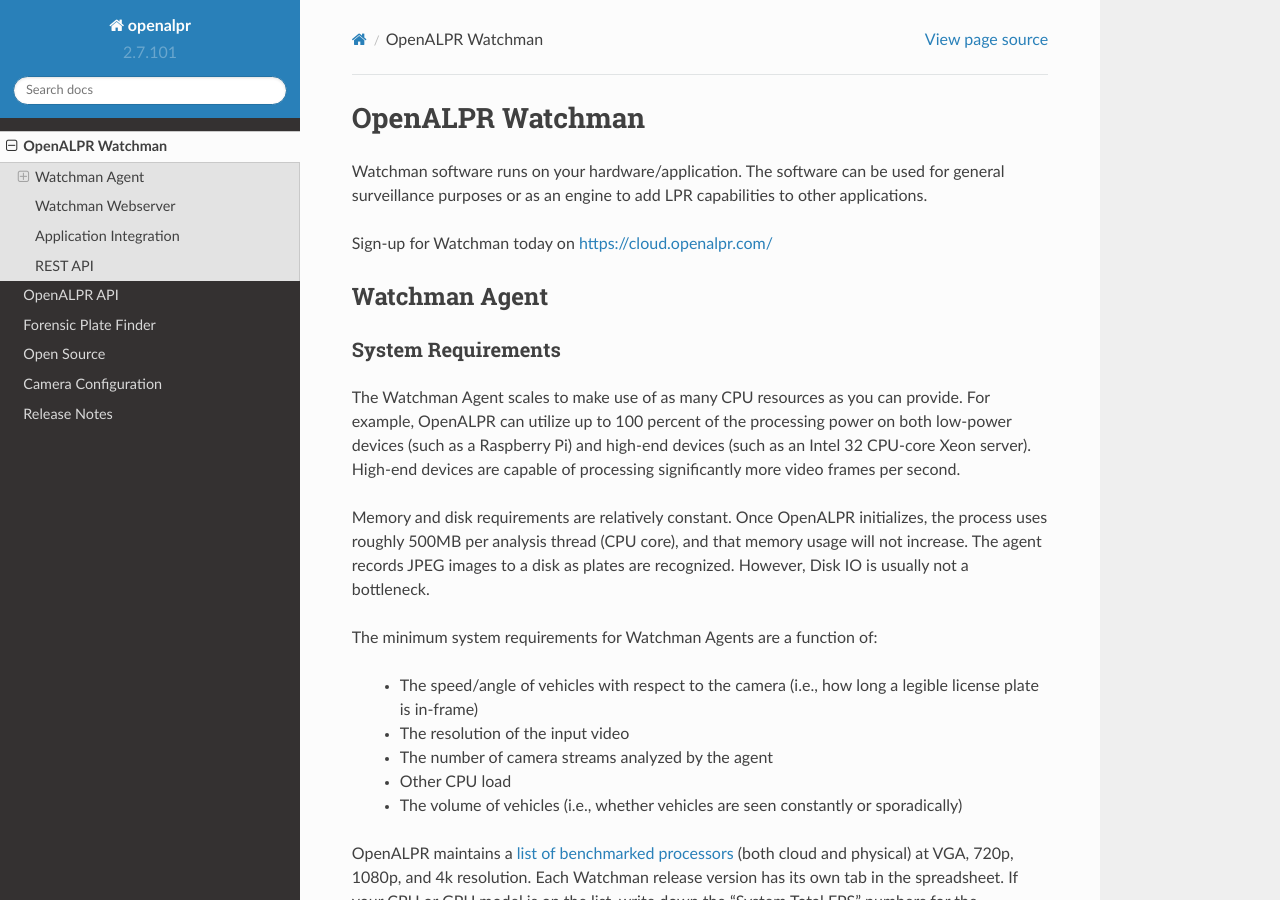
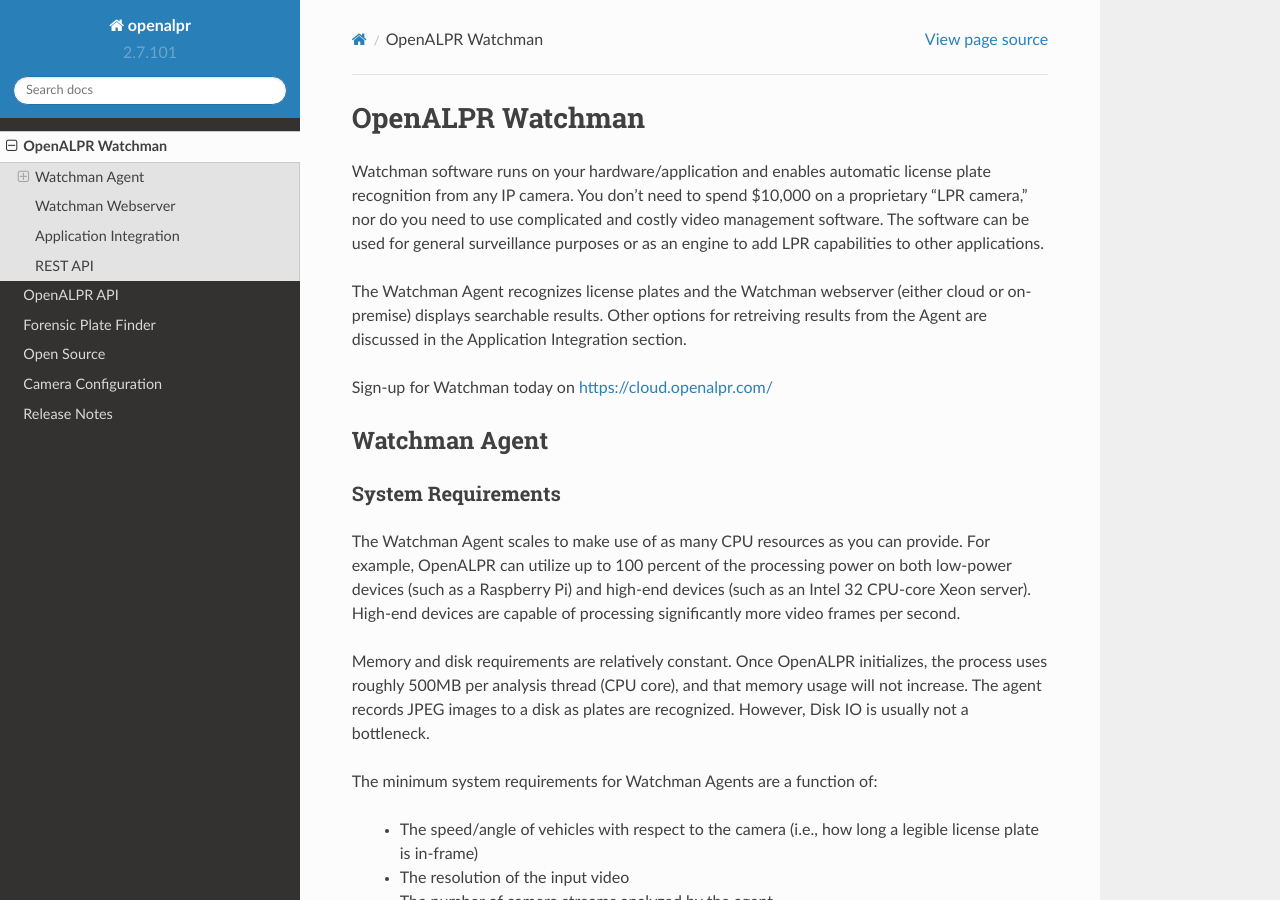
Before and after one commit to openalpr/doc, a Sphinx documentation site: the page built from source/watchman.rst, in a window 1280 px wide and 900 px high. Built offline with Sphinx 7.4.7 and the Read the Docs theme 2.0.0, drawn with Linux system fonts in a browser that asks for light colours.

Commit message:
move general Watchman info from cloud subsection to main header

```diff
--- a/source/watchman.rst
+++ b/source/watchman.rst
@@ -5,9 +5,15 @@
 OpenALPR Watchman
 ********************
 
-Watchman software runs on your hardware/application. The software can be used for general surveillance purposes or as an engine to add LPR capabilities to other applications.
+Watchman software runs on your hardware/application and enables automatic license plate recognition from any IP camera.
+You don't need to spend $10,000 on a proprietary "LPR camera," nor do you need to use complicated and costly video management software.
+The software can be used for general surveillance purposes or as an engine to add LPR capabilities to other applications.
+
+The Watchman Agent recognizes license plates and the Watchman webserver (either cloud or on-premise) displays searchable results.
+Other options for retreiving results from the Agent are discussed in the Application Integration section.
 
 Sign-up for Watchman today on https://cloud.openalpr.com/
+
 
 Watchman Agent
 ========================
```
Also changed, not shown: 1 other file.
